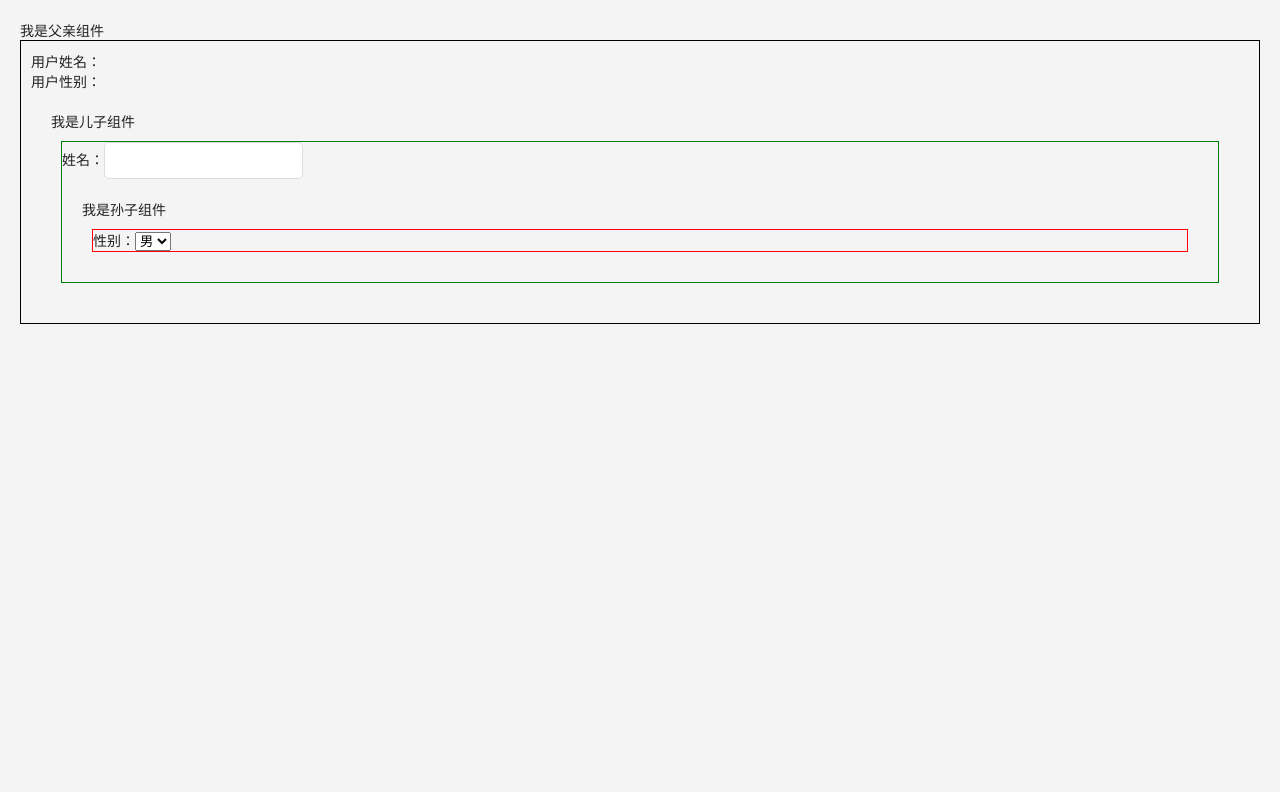
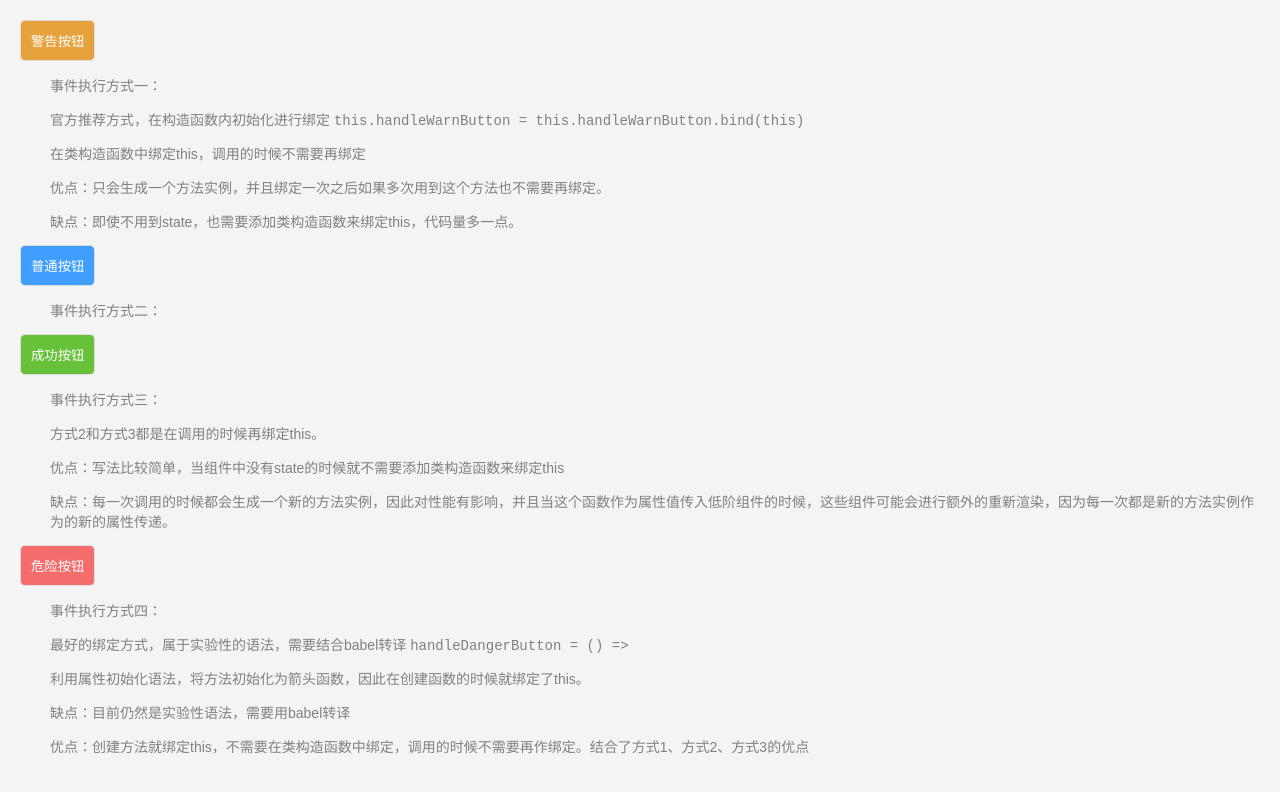
Before and after one commit to lnden/react-learning, a React (Create React App) app: page /me in a window 1280 px wide. Shown: the top 792 px of the page. Built offline with nearby package versions, Linux system fonts and the light colour scheme.

Commit message:
ADD EVENT BIND

```diff
--- a/src/index.js
+++ b/src/index.js
@@ -47,7 +47,8 @@ import './index.css';
 
 // https://github.com/pacterafe/team-react/blob/master/README.zh-CN.md
 // import App from './study-demo/component/'
-import App from './study-demo/passByValue/'
+// import App from './study-demo/passByValue/'
+import App from './study-demo/event/'
 
 import * as serviceWorker from './serviceWorker';
 // //引入react-redux集成
--- /dev/null
+++ b/src/study-demo/event/index.css
@@ -0,0 +1,26 @@
+.container button {
+    color: #ffffff;
+}
+.container p {
+    margin-left:30px;
+}
+.container button:hover {
+    color:#ffffff;
+    opacity: 0.8;
+}
+
+.common {
+    background: #409eff;
+}
+
+.success {
+    background: #67c23a;
+}
+
+.warn {
+    background: #e6a23c;
+}
+
+.danger {
+    background: #f56c6c;
+}
--- /dev/null
+++ b/src/study-demo/event/index.js
@@ -0,0 +1,56 @@
+import React, { Component } from 'react'
+import './index.css'
+
+export default class Button extends Component {
+    constructor() {
+        super()
+        this.handleWarnButton = this.handleWarnButton.bind(this);
+    }
+
+    handleCommonButton() {
+        console.log(this)
+    }
+
+    handleSuccessButton() {
+        console.log(this)
+    }
+
+    handleWarnButton() {
+        console.log(this)
+    }
+
+    handleDangerButton = () => {
+        console.log(this)
+    }
+
+
+    render() {
+        return (
+            <section className="container">
+                <button className="warn" onClick={this.handleWarnButton}>警告按钮</button>
+                <p>事件执行方式一：</p>
+                <p>官方推荐方式，在构造函数内初始化进行绑定 <code>this.handleWarnButton = this.handleWarnButton.bind(this)</code></p>
+                <p>在类构造函数中绑定this，调用的时候不需要再绑定</p>
+                <p>优点：只会生成一个方法实例，并且绑定一次之后如果多次用到这个方法也不需要再绑定。</p>
+                <p>缺点：即使不用到state，也需要添加类构造函数来绑定this，代码量多一点。</p>
+
+
+                <button className="common" onClick={this.handleCommonButton.bind(this)}>普通按钮</button>
+                <p>事件执行方式二：</p>
+                <button className="success" onClick={()=>this.handleSuccessButton()}>成功按钮</button>
+                <p>事件执行方式三：</p>
+                <p>方式2和方式3都是在调用的时候再绑定this。</p>
+                <p>优点：写法比较简单，当组件中没有state的时候就不需要添加类构造函数来绑定this</p>
+                <p>缺点：每一次调用的时候都会生成一个新的方法实例，因此对性能有影响，并且当这个函数作为属性值传入低阶组件的时候，这些组件可能会进行额外的重新渲染，因为每一次都是新的方法实例作为的新的属性传递。</p>
+
+
+                <button className="danger" onClick={this.handleDangerButton}>危险按钮</button>
+                <p>事件执行方式四：</p>
+                <p>最好的绑定方式，属于实验性的语法，需要结合babel转译 <code>handleDangerButton = () => {}</code></p>
+                <p>利用属性初始化语法，将方法初始化为箭头函数，因此在创建函数的时候就绑定了this。</p>
+                <p>缺点：目前仍然是实验性语法，需要用babel转译</p>
+                <p>优点：创建方法就绑定this，不需要在类构造函数中绑定，调用的时候不需要再作绑定。结合了方式1、方式2、方式3的优点</p>
+            </section>
+        )
+    }
+}
```
Also changed, not shown: src/study-demo/passByValue/index.js (+5 -5 lines).
